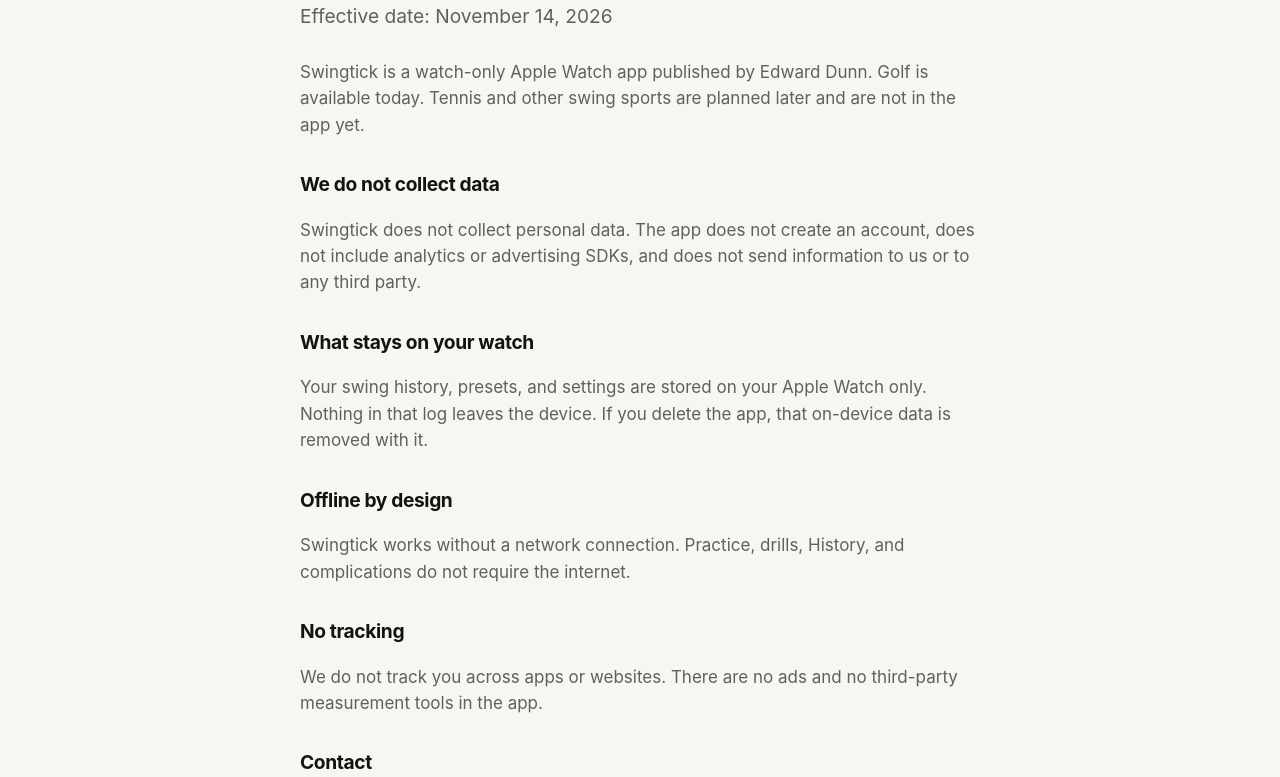
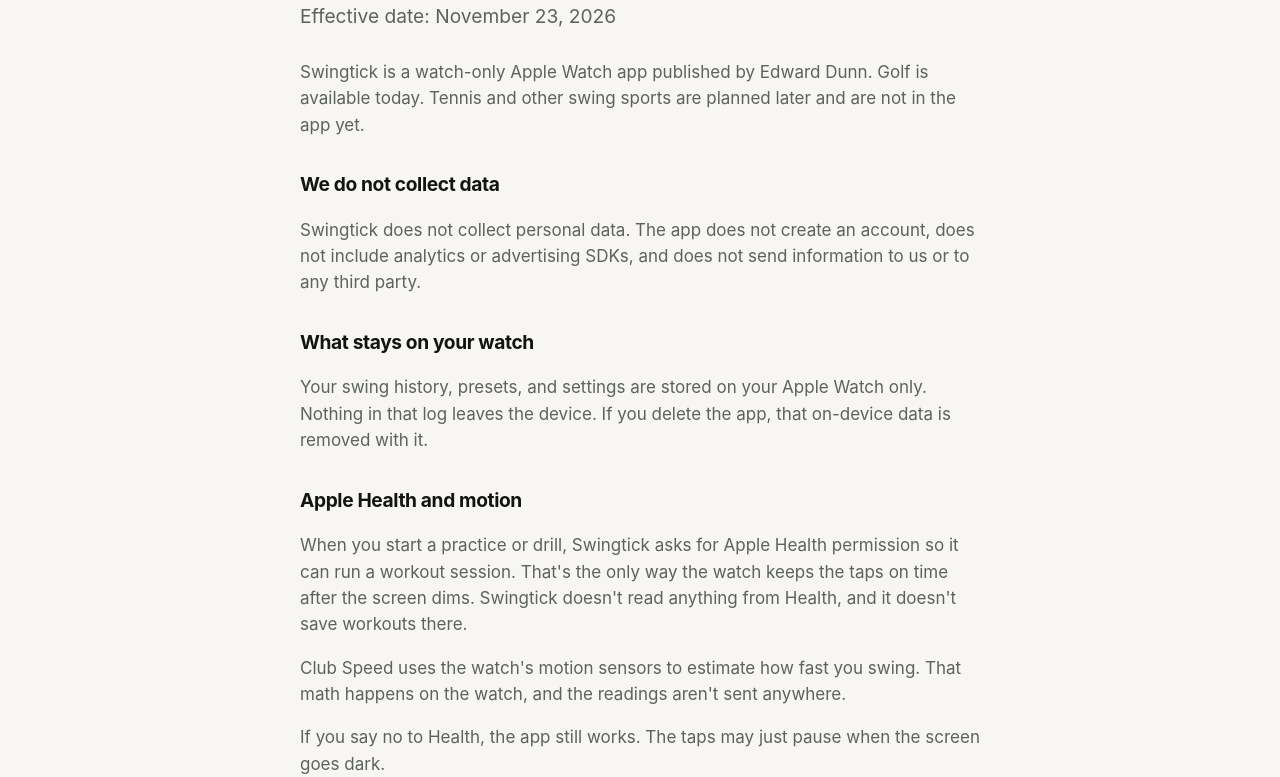
Before and after one commit to ErdTheTurd/tee-tempo, a plain HTML site: page privacy.html in a window 1280 px wide. Shown: the part 175-952 px from the top of the page. Drawn offline with Linux system fonts and the light colour scheme.

Commit message:
Add Apple Health and motion use to the privacy policy.

```diff
--- a/privacy.html
+++ b/privacy.html
@@ -42,7 +42,7 @@
   <main id="main" class="page">
     <div class="page-narrow">
       <h1>Privacy Policy</h1>
-      <p class="lede">Effective date: November 14, 2026</p>
+      <p class="lede">Effective date: November 23, 2026</p>
 
       <p>Swingtick is a watch-only Apple Watch app published by Edward Dunn. Golf is available today. Tennis and other swing sports are planned later and are not in the app yet.</p>
 
@@ -51,6 +51,11 @@
 
       <h2>What stays on your watch</h2>
       <p>Your swing history, presets, and settings are stored on your Apple Watch only. Nothing in that log leaves the device. If you delete the app, that on-device data is removed with it.</p>
+
+      <h2>Apple Health and motion</h2>
+      <p>When you start a practice or drill, Swingtick asks for Apple Health permission so it can run a workout session. That's the only way the watch keeps the taps on time after the screen dims. Swingtick doesn't read anything from Health, and it doesn't save workouts there.</p>
+      <p>Club Speed uses the watch's motion sensors to estimate how fast you swing. That math happens on the watch, and the readings aren't sent anywhere.</p>
+      <p>If you say no to Health, the app still works. The taps may just pause when the screen goes dark.</p>
 
       <h2>Offline by design</h2>
       <p>Swingtick works without a network connection. Practice, drills, History, and complications do not require the internet.</p>
```
